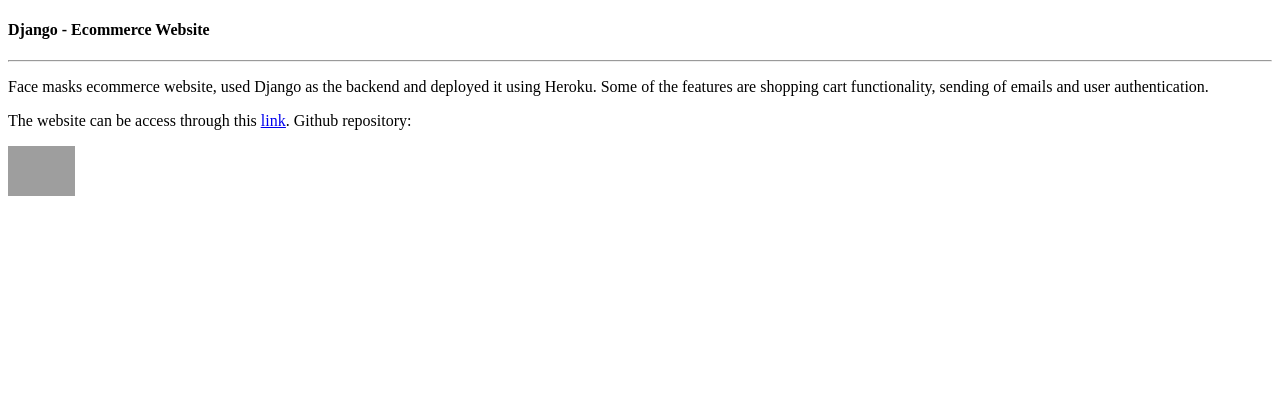
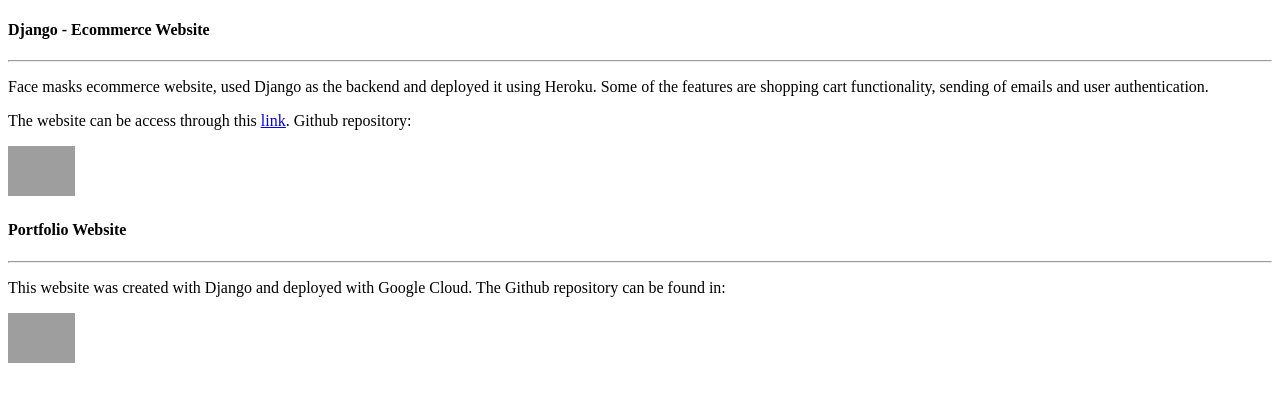
Before and after one commit to chancald/personal-website, a Django app: page /projects/ in a window 1280 px wide. Shown: the part 245-647 px from the top of the page. Run offline with Django 3.2, Linux system fonts and the light colour scheme; grey boxes are pictures that could not be loaded.

Commit message:
[UPD] projects page

```diff
--- a/home/templates/home/projects.html
+++ b/home/templates/home/projects.html
@@ -34,6 +34,15 @@
         </p>
         <a href="https://github.com/chancald/masks_store"><img class="social" src="{% static 'images/github-logo.png' %}" height="50px" alt="Github logo"></a>
     </div>
+        <div id="column-2" >
+        <h4 class="box-header">Portfolio Website</h4>
+        <hr>
+        <p>
+            This website was created with Django and deployed with Google Cloud. The
+            Github repository can be found in:
+        </p>
+        <a href="https://github.com/chancald/personal_website"><img class="social" src="{% static 'images/github-logo.png' %}" height="50px" alt="Github logo"></a>
+    </div>
 </div>
 
 {% endblock %}
```
